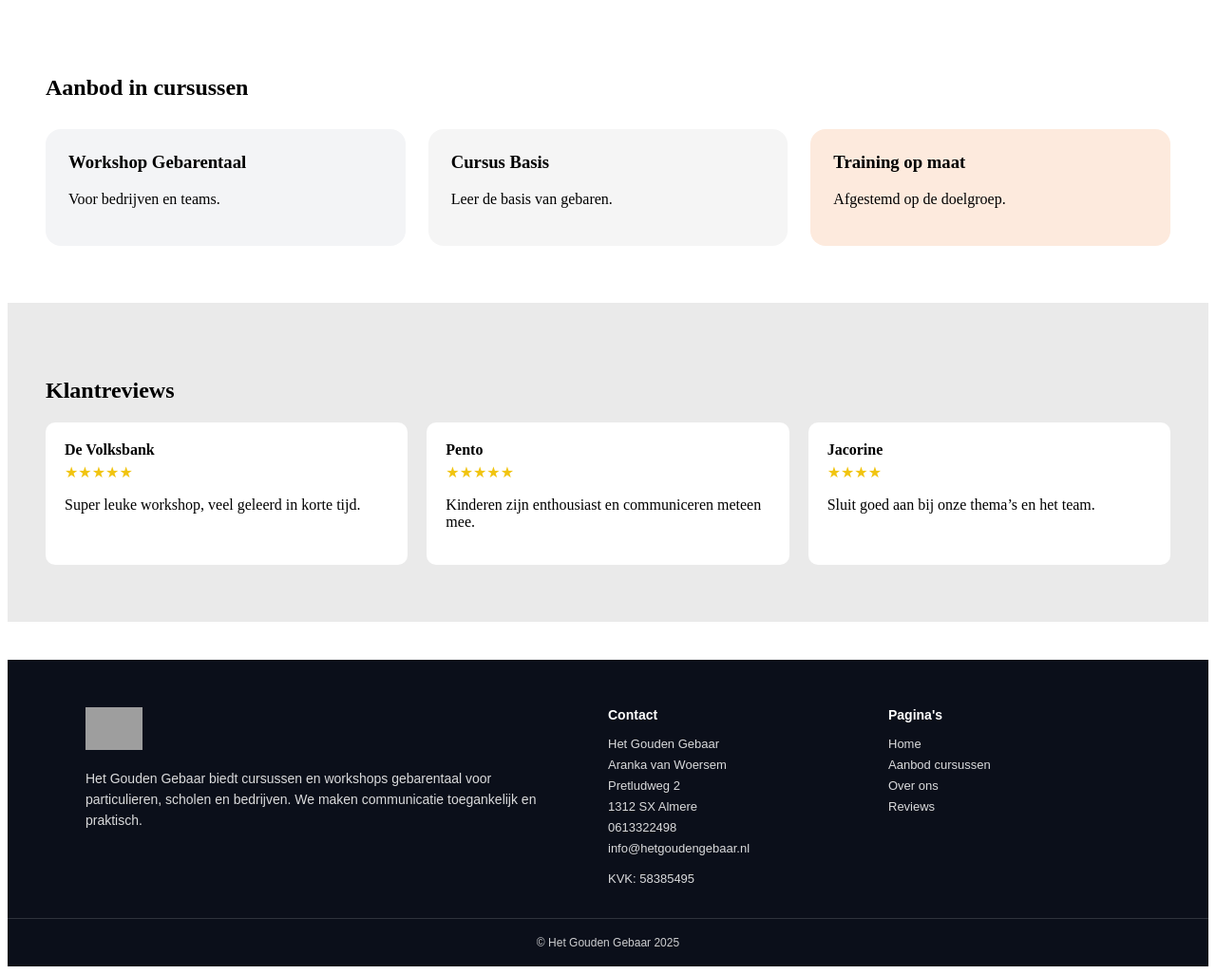
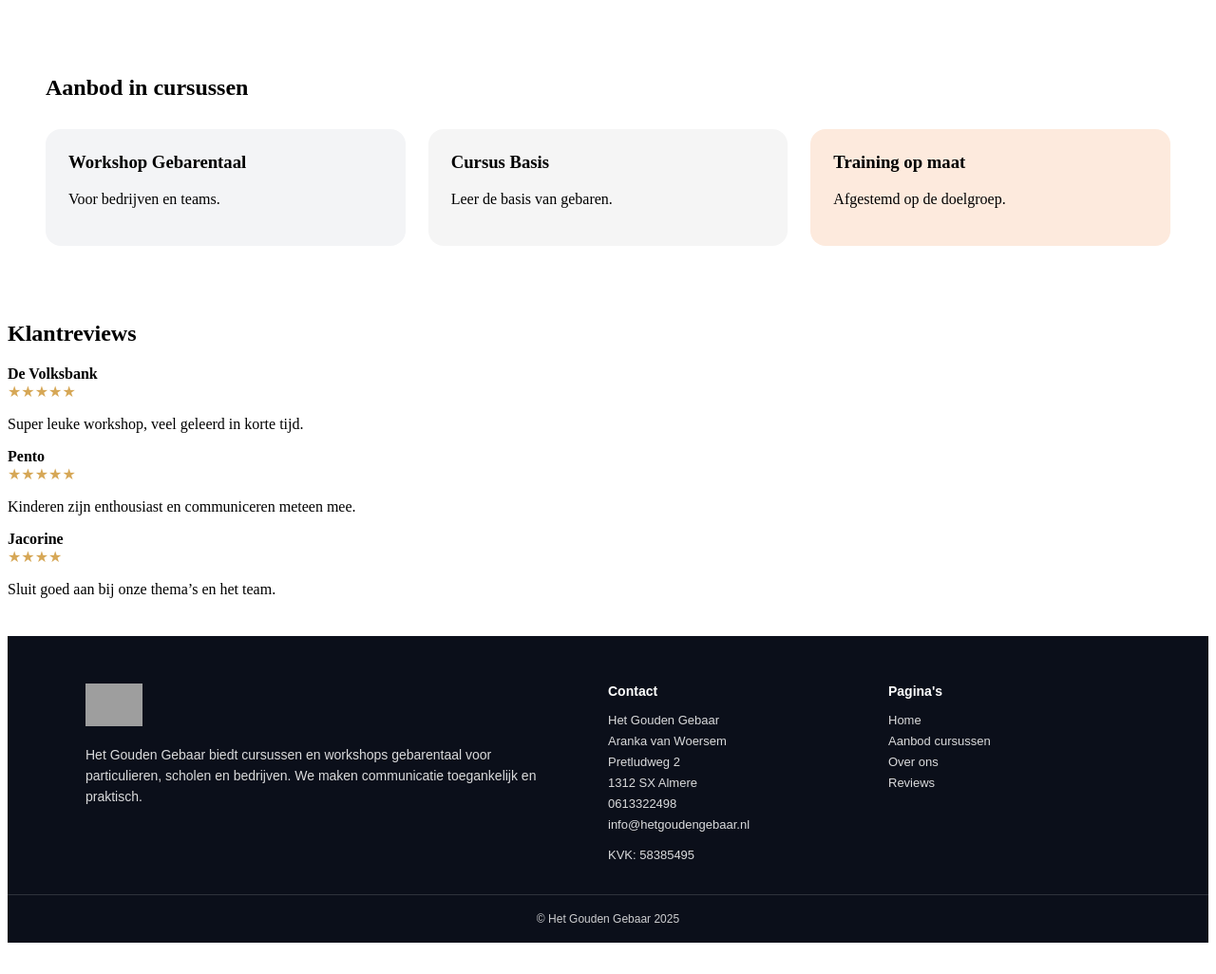
Before and after one commit to owusu123456/hetgoudengebaar, a PHP site: page / in a window 1280 px wide. Shown: the part 349-1375 px from the top of the page at 95% size. After the commit the page ends 1342 px from the top, so only its background shows below. Run offline with PHP 8.4, Linux system fonts and the light colour scheme; grey boxes are pictures that could not be loaded.

Commit message:
Font-family veranderd , kleur van h2 #474e37  & Paragraaf veranderd naar #000

```diff
--- a/style.css
+++ b/style.css
@@ -56,28 +56,65 @@
   margin-top: 0;
 }
 
-
-.reviews-section {
-  background: #eaeaea;
-  padding: 60px 40px;
+.klantenreviews {
+  background: #fff;
+  padding: 70px 40px;
 }
 
-.reviews {
+.reviews-header {
   display: flex;
-  gap: 20px;
+  justify-content: space-between;
+  align-items: center;
+  margin-bottom: 40px;
+}
+
+.klantenreviews h2 {
+  margin: 0;
+  font-size: 28px;
+  font-family: Arial, sans-serif;
+  color: #474e37
+}
+
+.reviews-grid {
+  display: flex;
+  gap: 24px;
   flex-wrap: wrap;
 }
 
-.review {
-  background: #ffffff;
-  padding: 20px;
-  border-radius: 10px;
-  flex: 1 1 250px;
+.review-kaart {
+  background: #fffaeb;
+  padding: 24px;
+  border-radius: 18px;
+  flex: 1 1 280px;
+  font-family: Arial, sans-serif;
+}
+.review-kaart p{
+  color: #000;
+
+}
+
+.review-naam {
+  display: block;
+  font-weight: bold;
+  margin-bottom: 6px;
+  color: #474e37;
+}
+
+.review-tekst {
+  font-size: 14px;
+  line-height: 1.6;
+  margin-top: 10px;
 }
 
 .sterren {
-  color: #f1c40f;
-  margin: 5px 0;
+  color: #d6a756;
+  font-size: 16px;
+}
+
+@media (max-width: 768px) {
+  .reviews-grid {
+    flex-direction: column;
+  }
 }
 
 .footer {
```
